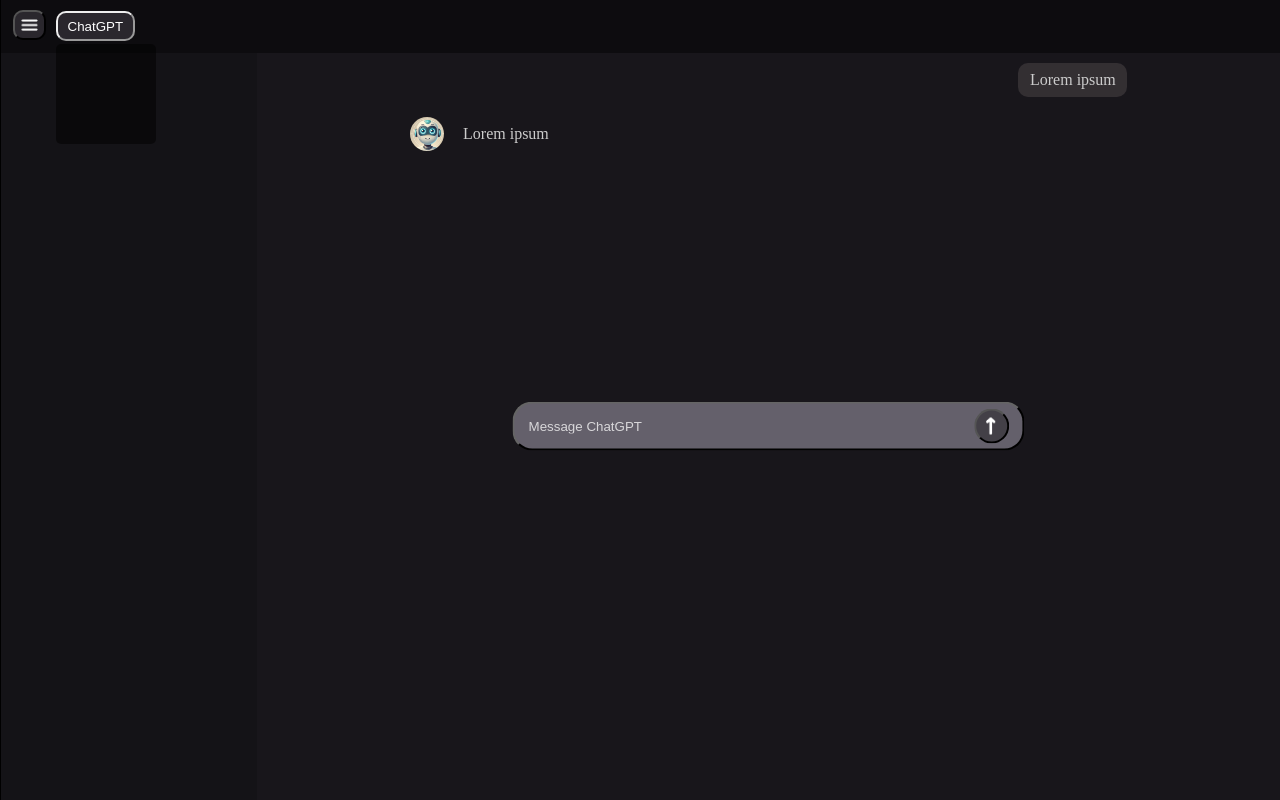
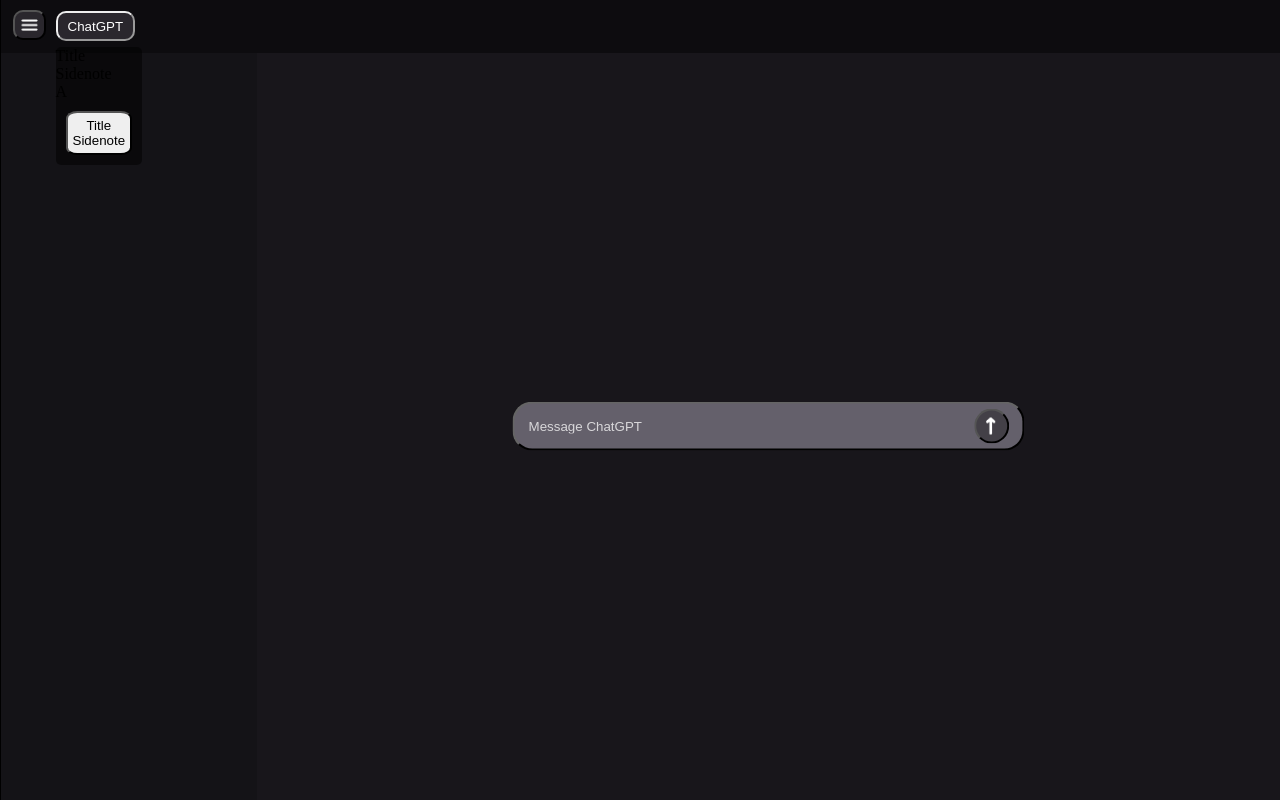
Before and after one commit to CrypticMonkey3/ChatGPT-Prompt-Remastered, a Flask app: page / in a window 1280 px wide. Run offline with Flask 3, Linux system fonts and the light colour scheme; parts of the project's set-up code (start-up, migrations or seed data) failed here and were passed over.

Commit message:
Begin working on dropdowns and how to go about it.

```diff
--- a/static/modelDropdown.css
+++ b/static/modelDropdown.css
@@ -22,12 +22,22 @@
     background-color: #353538;  /* Same as the sidebar opener and closer */
 }
 
+#modelDropdown:active {
+    border-style: inset;
+}
+
 #modelSelection {
-    position: absolute;
-    top: 110%;
-    width: 100px;
-    height: 100px;
-    background-color: #000000;
-    opacity: 0.5;
+    position: relative;
+    top: 20%;
+    display: flex;  /* This element will be stretch wide and tall as the contents in it, min is the closest container */
+    flex-direction: column;
+    background-color: rgba(0, 0, 0, 0.5);
     border-radius: 5px;
 }
+
+#modelSelection button {
+    margin: 10px;
+    position: relative;
+    border-radius: 17%;
+    padding: 5px;
+}
--- a/templates/pages/home.html
+++ b/templates/pages/home.html
@@ -33,7 +33,13 @@ ChatGPT Remastered
                         <button id="modelDropdown" type="button">ChatGPT</button>
                         <!-- Contain a list of available models from the API KEY and editable parameters: with brief descriptions of what they are -->
                         <div id="modelSelection">
-
+                            <div>
+                                <span>Title</span>
+                                <p>Sidenote</p>
+                            </div>
+                            <div><p>A</p></div>
+                            <button type="button">Title<br  /> Sidenote
+                            </button>
                         </div>
                     </div>
                 </li>
@@ -47,15 +53,7 @@ ChatGPT Remastered
                     <button id="submit_prompt_input" type="button"></button>
                 </div>
 
-                <div id="chat_display">
-                    <div class="user_prompt">
-                        <span>Lorem ipsum</span>
-                    </div>
-                    <div class="llm_response">
-                        <img alt="m" src="{{ url_for('static', filename='DALL·E 2024-11-07 15.36.52 - ChatGPT\'s visual description of itself.png') }}">
-                        <span>Lorem ipsum</span>
-                    </div>
-                </div>
+                <div id="chat_display"></div>
             </div>
         </div>
     </div>
```
Also changed, not shown: static/dropdownAppear.mjs (added, +8 -0 lines).
